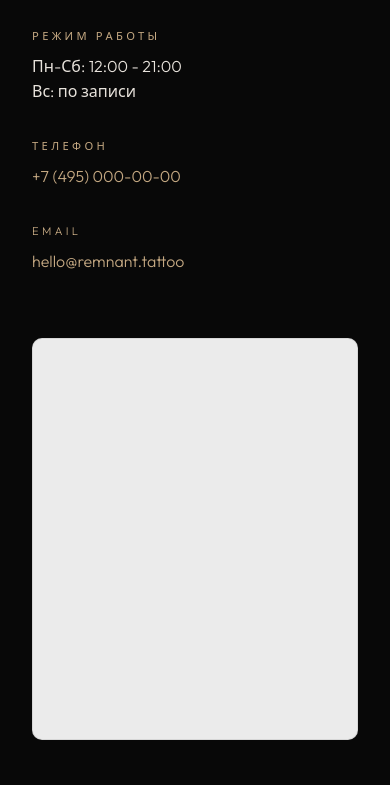
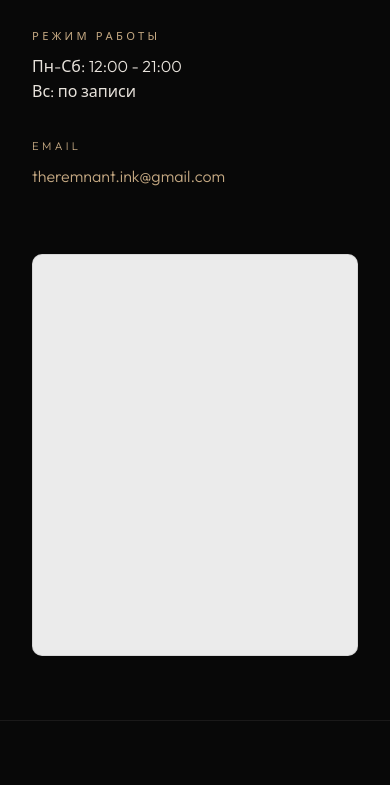
Before and after one commit to theremnantink-us/remnant, a website built with Vite: page contacts.html in a window 390 px wide. Shown: the part 1960-2745 px from the top of the page. Built offline with nearby package versions, Linux system fonts and the light colour scheme.

Commit message:
fix: remove phone numbers, set email theremnant.ink@gmail.com everywhere

```diff
--- a/contacts.html
+++ b/contacts.html
@@ -280,16 +280,9 @@
                 </div>
 
                 <div class="location-item">
-                    <div class="location-item-label">Телефон</div>
-                    <div class="location-item-value">
-                        <a href="tel:+74950000000">+7 (495) 000-00-00</a>
-                    </div>
-                </div>
-
-                <div class="location-item">
                     <div class="location-item-label">Email</div>
                     <div class="location-item-value">
-                        <a href="mailto:hello@remnant.tattoo">hello@remnant.tattoo</a>
+                        <a href="mailto:theremnant.ink@gmail.com">theremnant.ink@gmail.com</a>
                     </div>
                 </div>
             </div>
@@ -333,8 +326,7 @@
     </div>
     <div class="footer-col">
       <h4>Контакты</h4>
-      <a href="tel:+79151127866">+7 (915) 112-78-66</a>
-      <a href="mailto:hello@remnant.tattoo">hello@remnant.tattoo</a>
+      <a href="mailto:theremnant.ink@gmail.com">theremnant.ink@gmail.com</a>
       <a href="#">@remnant_tattoo</a>
       <a href="#">Instagram</a>
     </div>
```
Also changed, not shown: aftercare.html (+2 -4 lines), booking.html (+2 -7 lines), faq.html (+1 -2 lines), index.html (+2 -4 lines), master.html (+1 -2 lines).
